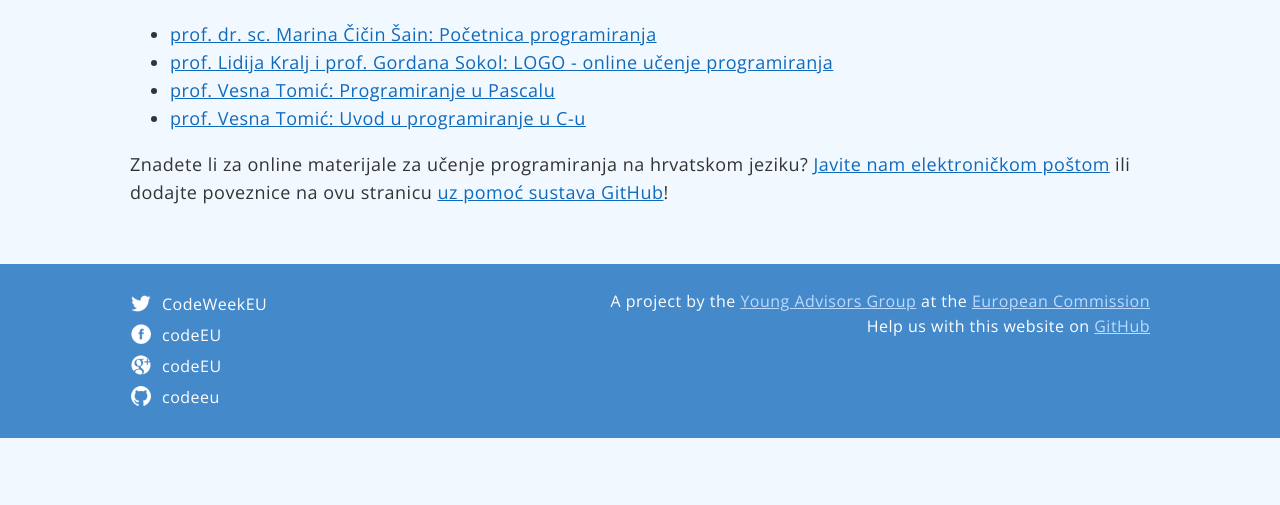
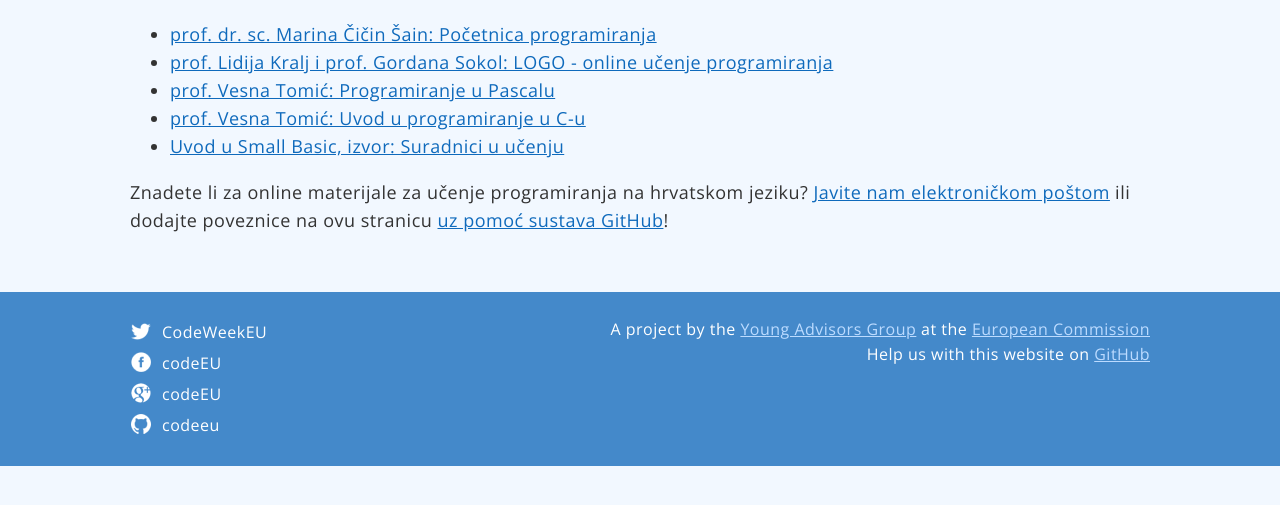
Before and after one commit to codeeu/codeeu.github.io, a Jekyll site: the page built from resources/croatia/index.html, in a window 1280 px wide, cut to the strip 167-672 px from the top of the page. Built offline with Jekyll 4.4.1, drawn with Linux system fonts in a browser that asks for light colours; nearby versions of some CDN libraries; Markdown is read by kramdown in place of the engine named in the settings.

Commit message:
Update index.html

```diff
--- a/resources/croatia/index.html
+++ b/resources/croatia/index.html
@@ -16,6 +16,9 @@ title: Croatia
     <li>
    	<a href="https://loomen.carnet.hr/course/view.php?id=2591">prof. Vesna Tomić: Uvod u programiranje u C-u</a>
     </li>
+    <li>
+   	<a href="http://ucitelji.hr/Obrazovnisadr%C5%BEaji/Zbirkaobrazovnihsadr%C5%BEaja/SmallBasic.aspx">Uvod u Small Basic, izvor: Suradnici u učenju</a>
+    </li>
   </ul>
 
   <p>Znadete li za online materijale za učenje programiranja na hrvatskom jeziku? <a href="mailto:ivana.ruzic@skole.hr?subject=Europe Code Week u Hrvatskoj">Javite nam elektroničkom poštom</a> ili dodajte poveznice na ovu stranicu <a href="https://github.com/codeeu/codeeu.github.io">uz pomoć sustava GitHub</a>!</p>
```
